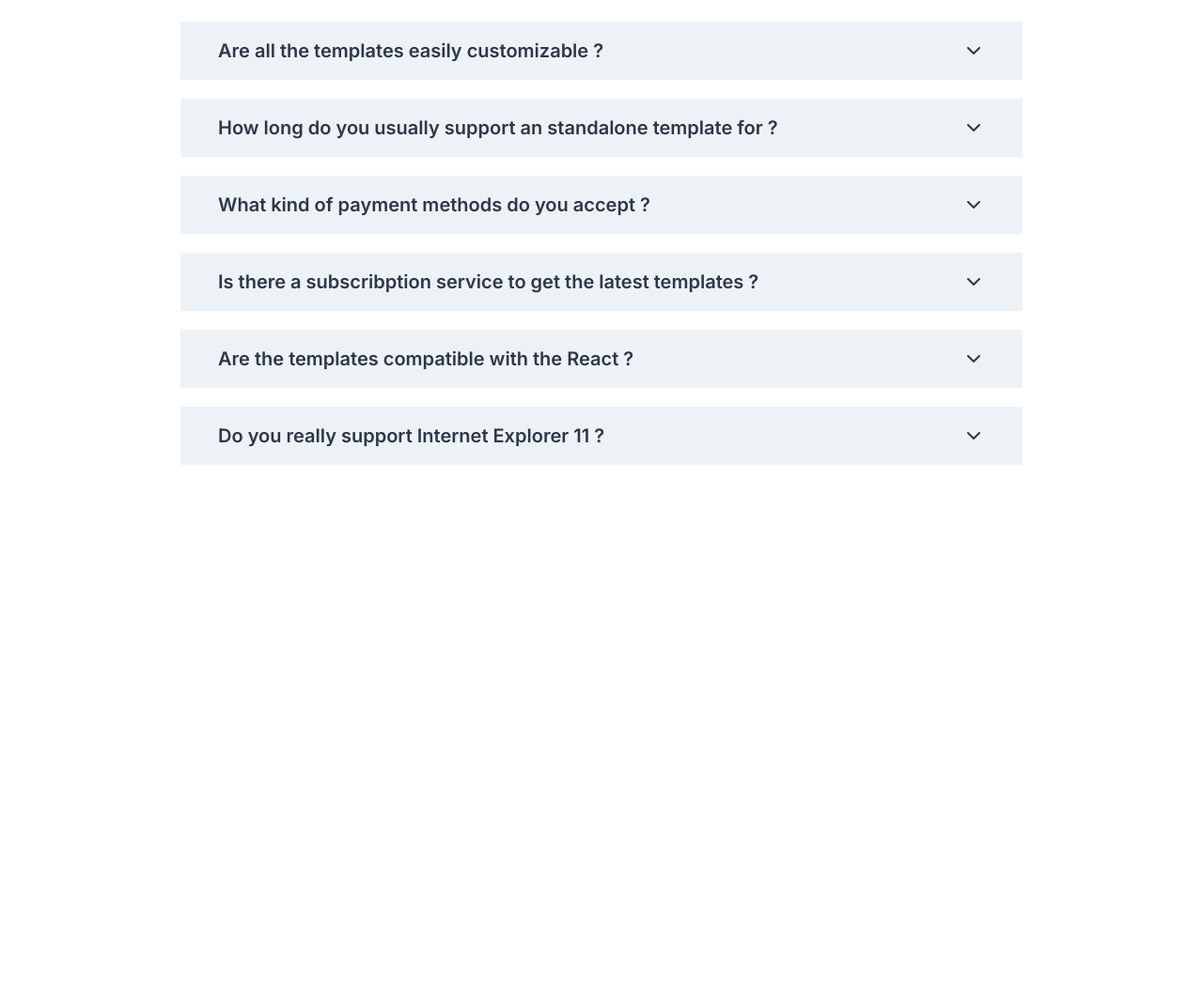
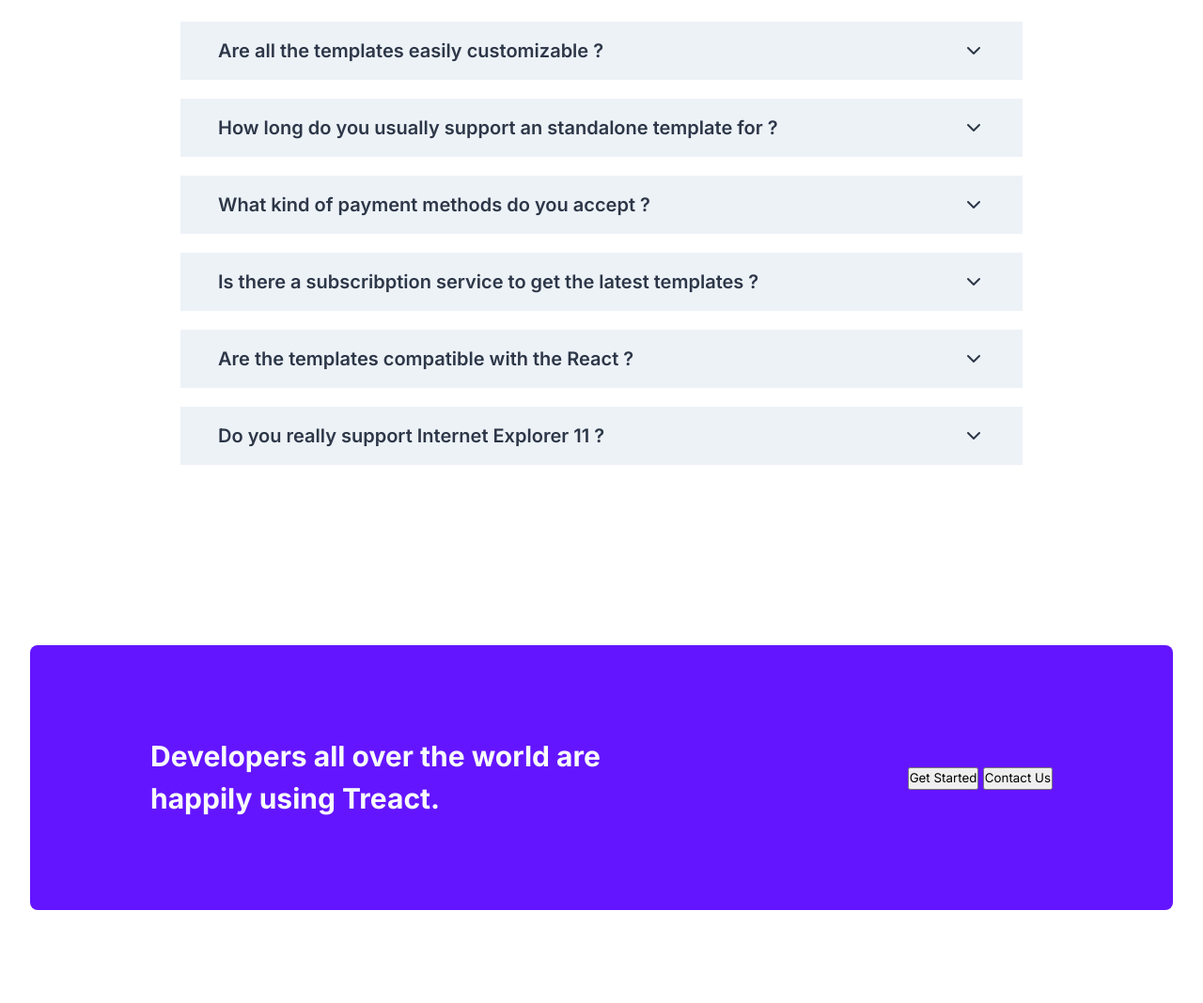
Before and after one commit to StarkoVega/Final-CSS-HTML-Project, a plain HTML site: page index.html in a window 1280 px wide. Shown: the part 6327-7395 px from the top of the page at 94% size. Before the commit the page ends 6950 px from the top, so only its background shows below. Drawn offline with Linux system fonts and the light colour scheme.

Commit message:
"Get Started" started

```diff
--- a/index.html
+++ b/index.html
@@ -709,7 +709,8 @@
                 </div>
                 <div class="question">
                   <h4 class="question__text">
-                    Is there a subscribption service to get the latest templates ?
+                    Is there a subscribption service to get the latest templates
+                    ?
                   </h4>
                   <span class="question__toggle-icon--wrapper">
                     <svg
@@ -775,6 +776,27 @@
           </div>
         </div>
       </section>
+      <section id="get-started">
+        <div class="container">
+          <div class="row">
+            <div class="get-started">
+              <div class="get-started__container">
+                <h5 class="get-started__text">
+                  Developers all over the world are happily using Treact.
+                </h5>
+                <div class="get-started__button-container">
+                  <button class="get-started__btn get-started__btn--red">
+                    Get Started
+                  </button>
+                  <button class="get-started__btn get-started__btn--white">
+                    Contact Us
+                  </button>
+                </div>
+              </div>
+            </div>
+          </div>
+        </div>
+      </section>
     </main>
   </body>
 </html>
--- a/styles.css
+++ b/styles.css
@@ -752,3 +752,28 @@ a {
   width: 24px;
   height: 24px;
 }
+
+/* GET STARTED */
+
+.get-started {
+  background-color: #6415ff;
+  border-radius: 8px;
+  padding: 96px 0;
+}
+
+.get-started__container {
+  width: 100%;
+  max-width: 1024px;
+  margin: 0 auto;
+  padding: 0 32px;
+  display: flex;
+  justify-content: space-between;
+  align-items: center;
+}
+
+.get-started__text {
+  color: #f7fafc;
+  font-size: 30px;
+  font-weight: 700;
+  width: 50%;
+}
```
